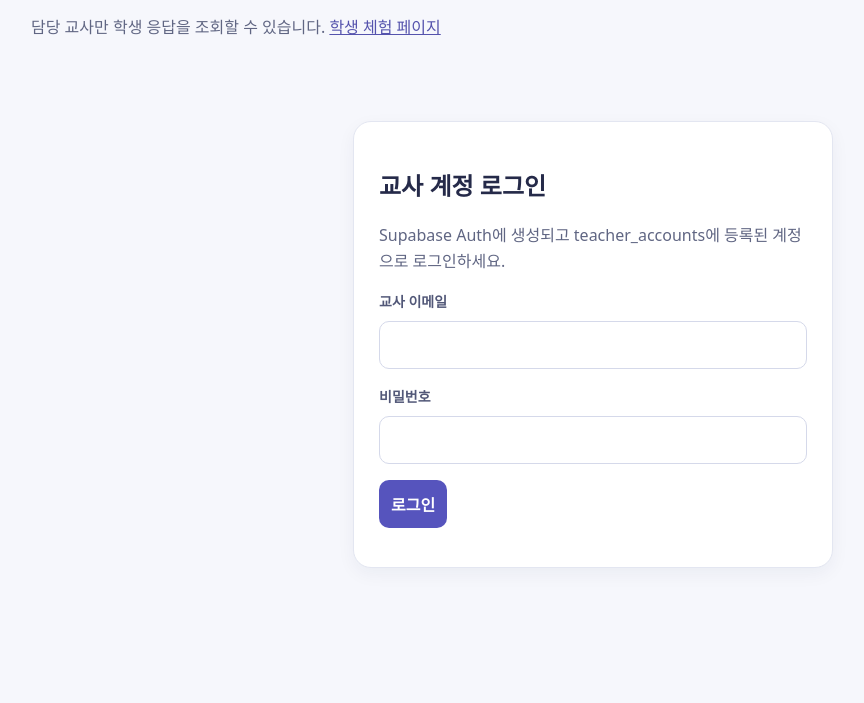
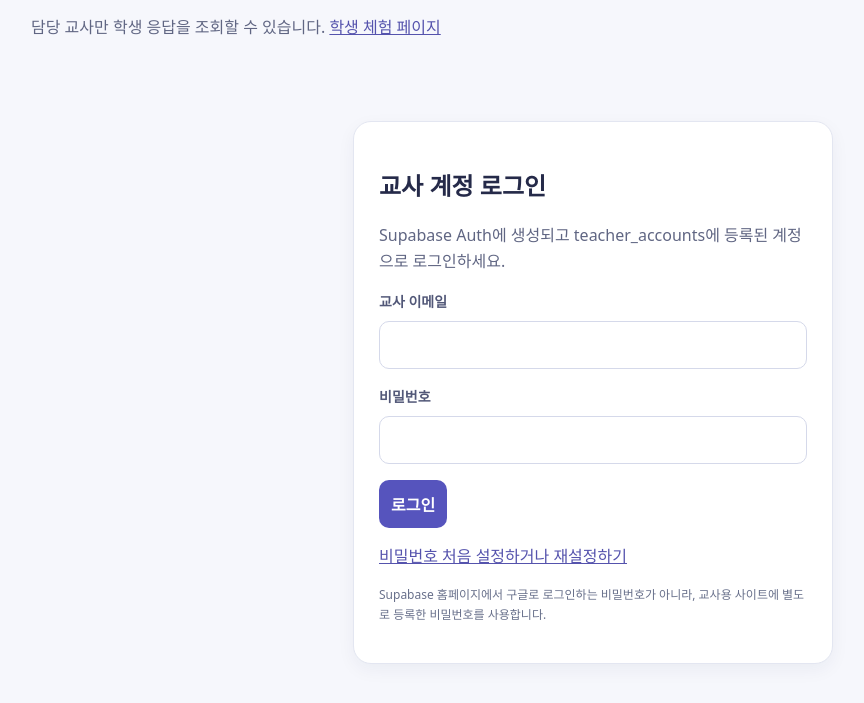
Before and after one commit to jeongcheoncho-ai/-1, a plain HTML site: page admin.html in a window 1280 px wide. Shown: the part 81-784 px from the top of the page, without its empty margins (47-911 px from the left). Drawn offline with nearby package versions, Linux system fonts and the light colour scheme.

Commit message:
Explain Google vs quiz login and link password recovery

```diff
--- a/admin.html
+++ b/admin.html
@@ -6,7 +6,7 @@
 </style>
 <script src="https://cdn.jsdelivr.net/npm/@supabase/supabase-js@2.118.0"></script>
 </head><body><main><header><h1>🔐 디지털 시민 탐험대 · 교사용 관리실</h1><p>담당 교사만 학생 응답을 조회할 수 있습니다. <a href="./">학생 체험 페이지</a></p></header>
-<div class="panel" id="login"><h2>교사 계정 로그인</h2><p>Supabase Auth에 생성되고 teacher_accounts에 등록된 계정으로 로그인하세요.</p><form id="loginForm"><label for="email">교사 이메일</label><input id="email" type="email" required autocomplete="username"><label for="password">비밀번호</label><input id="password" type="password" required autocomplete="current-password"><button type="submit">로그인</button></form><p id="msg" role="alert"></p></div>
+<div class="panel" id="login"><h2>교사 계정 로그인</h2><p>Supabase Auth에 생성되고 teacher_accounts에 등록된 계정으로 로그인하세요.</p><form id="loginForm"><label for="email">교사 이메일</label><input id="email" type="email" required autocomplete="username"><label for="password">비밀번호</label><input id="password" type="password" required autocomplete="current-password"><button type="submit">로그인</button></form><p style="margin:15px 0"><a href="./reset.html">비밀번호 처음 설정하거나 재설정하기</a></p><p class="muted">Supabase 홈페이지에서 구글로 로그인하는 비밀번호가 아니라, 교사용 사이트에 별도로 등록한 비밀번호를 사용합니다.</p><p id="msg" role="alert"></p></div>
 <div id="board" hidden><div class="panel"><div class="buttons" style="justify-content:space-between"><h2 style="margin:0">학생 제출 결과</h2><div class="buttons"><button id="refresh">새로고침</button><button id="export">CSV 다운로드</button><button id="logout">로그아웃</button></div></div><p class="warning">학교 개인정보 처리 기준에 따라 파일을 보관하고, 캠페인 종료 후 불필요한 데이터는 삭제하세요.</p><div class="metrics"><div class="metric">전체 참여<strong id="count">0명</strong></div><div class="metric">평균 점수<strong id="average">0/11</strong></div><div class="metric">평균 정답률<strong id="rate">0%</strong></div></div></div><div class="panel"><label>학년별 결과 <select id="grade"><option value="">전체 학년</option><option>3</option><option>4</option><option>5</option><option>6</option></select></label><div class="scroll" style="margin-top:15px"><table><thead><tr><th>학년</th><th>반</th><th>번호</th><th>이름</th><th>점수</th><th>정답률</th><th>제출시각</th></tr></thead><tbody id="rows"></tbody></table></div><p class="muted">CSV 파일에는 각 문제의 제출 답안이 함께 기록됩니다.</p><p id="status"></p></div></div></main>
 <script>
 (function(){
@@ -35,7 +35,7 @@ let s=await db.auth.getSession();if(!s.data.session){$("#board").hidden=true;$("
 let t=await db.rpc("is_teacher");if(t.error||t.data!==true){await db.auth.signOut();$("#msg").textContent="교사 권한이 등록되지 않은 계정입니다.";$("#board").hidden=true;$("#login").hidden=false;return;}
 $("#login").hidden=true;$("#board").hidden=false;await load();
 }
-$("#loginForm").addEventListener("submit",async e=>{e.preventDefault();$("#msg").textContent="로그인 확인 중…";let r=await db.auth.signInWithPassword({email:$("#email").value.trim(),password:$("#password").value});if(r.error){$("#msg").textContent="로그인 실패: 계정을 확인해 주세요.";return;}$("#msg").textContent="";await show();});
+$("#loginForm").addEventListener("submit",async e=>{e.preventDefault();$("#msg").textContent="로그인 확인 중…";let r=await db.auth.signInWithPassword({email:$("#email").value.trim(),password:$("#password").value});if(r.error){$("#msg").textContent=r.error?.code==="invalid_credentials"?"비밀번호가 일치하지 않습니다. 아래의 ‘비밀번호 처음 설정하거나 재설정하기’를 눌러 새 비밀번호를 지정해 주세요.":"로그인 실패: "+(r.error?.message||"계정을 확인해 주세요.");return;}$("#msg").textContent="";await show();});
 $("#refresh").onclick=load;$("#grade").onchange=render;
 $("#logout").onclick=async()=>{await db.auth.signOut();records=[];$("#board").hidden=true;$("#login").hidden=false;};
 function cell(v){let x=String(v??"");if(/^\s*[=+@-]/.test(x))x="'"+x;return '"'+x.replace(/"/g,'""')+'"';}
```
